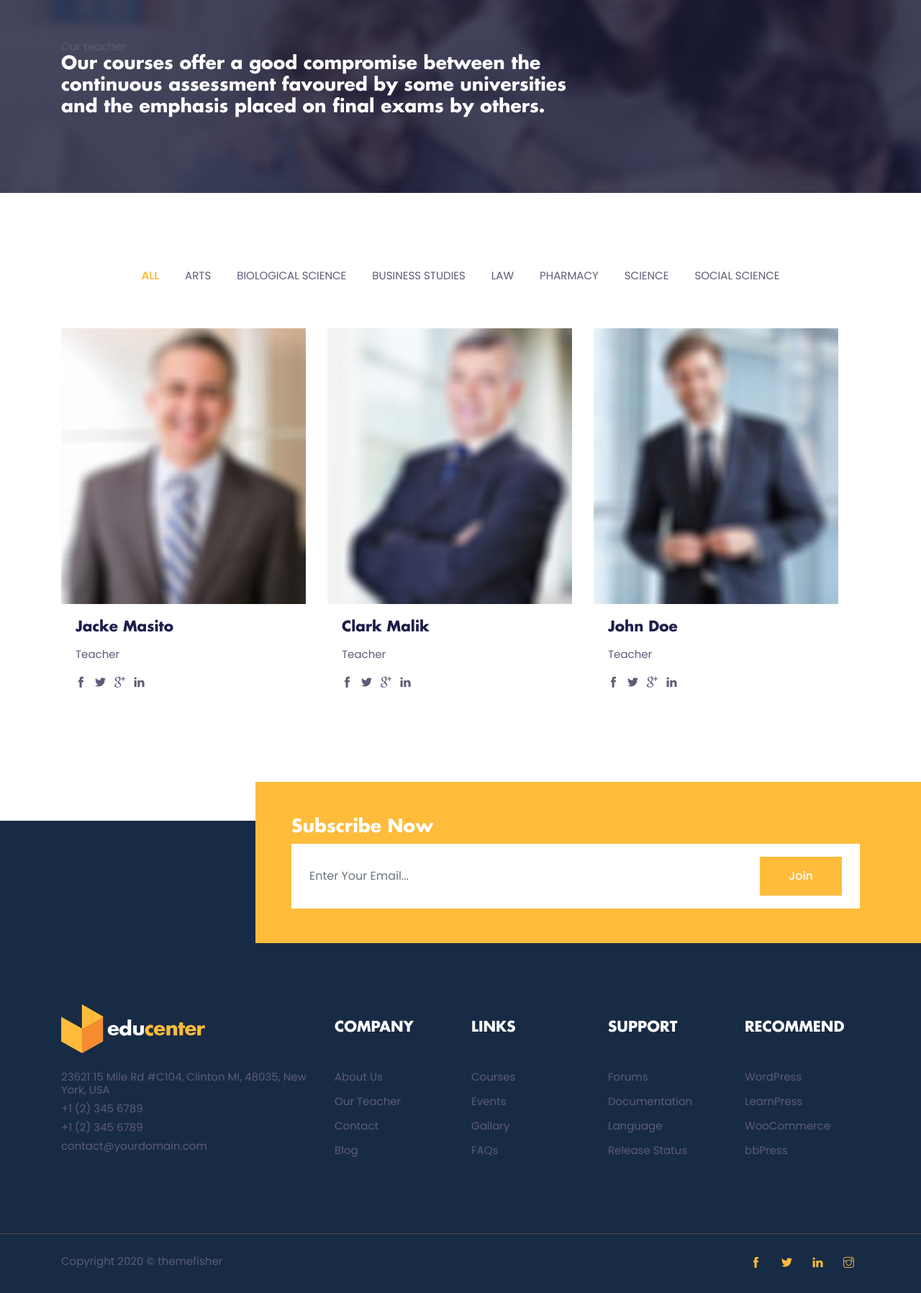
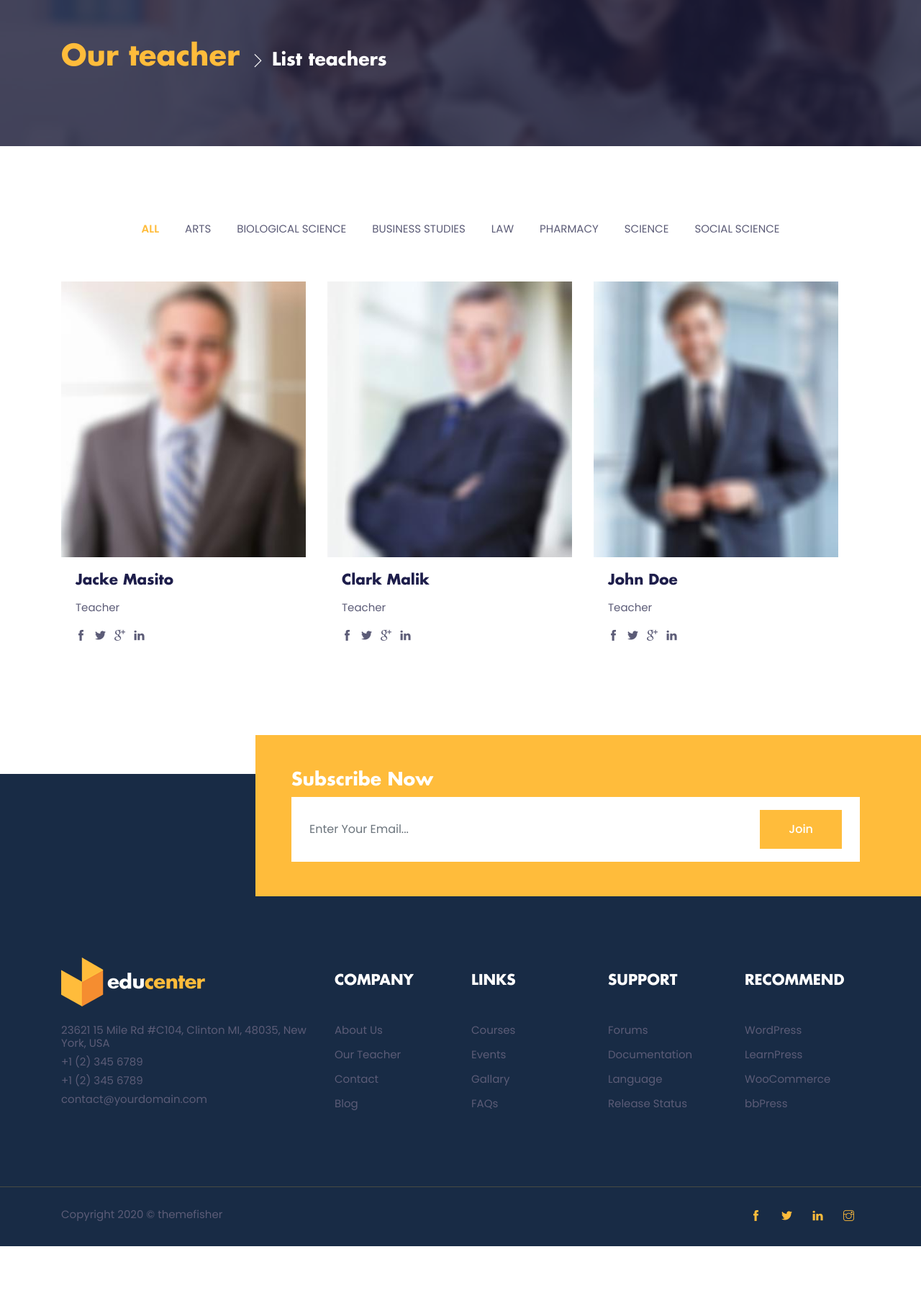
Before and after one commit to MilovanTomasevic/edu, a Django app: page /teacher/ in a window 1280 px wide. Shown: the part 144-1940 px from the top of the page at 72% size. After the commit the page ends 1875 px from the top, so only its background shows below. Run offline with Django 3.2, Linux system fonts and the light colour scheme; some libraries are stand-ins or nearby versions.

Commit message:
minimal fix UI - link, title, position

```diff
--- a/edu/blog/templates/blog/blog.html
+++ b/edu/blog/templates/blog/blog.html
@@ -10,7 +10,7 @@
 <!-- blogs -->
 <section class="section">
   <div class="container">
-    <div class="row">
+    <div class="row justify-content-center">
         <div class="col-12">
           <!-- category list -->
           <ul class="list-inline text-center filter-controls mb-5">
--- a/edu/blog/templates/blog/post_list.html
+++ b/edu/blog/templates/blog/post_list.html
@@ -10,7 +10,7 @@
 <!-- blogs -->
 <section class="section">
   <div class="container">
-    <div class="row">
+    <div class="row justify-content-center">
         <div class="col-12">
             <!-- category list -->
             <ul class="list-inline text-center filter-controls mb-5">
--- a/edu/events/templates/events/event_list.html
+++ b/edu/events/templates/events/event_list.html
@@ -12,7 +12,7 @@
 <!-- events -->
 <section class="section">
   <div class="container">
-    <div class="row">
+    <div class="row justify-content-center">
       <!-- event -->
       {% for event in events %}{% now "Y-m-d" as todays_date %}
       {% if todays_date < event.event_date|date:"Y-m-d" %}
--- a/edu/templates/header.html
+++ b/edu/templates/header.html
@@ -98,14 +98,10 @@
                 Pages
               </a>
               <div class="dropdown-menu" aria-labelledby="navbarDropdown">
-                <a class="dropdown-item" href="{% url 'ecenter-teacher' %}">Teacher</a>
-                <a class="dropdown-item" href="{% url 'ecenter-teacher-single' %}">Teacher Single</a>
+                <a class="dropdown-item" href="{% url 'ecenter-teacher' %}">Teachers</a>
                 <a class="dropdown-item" href="{% url 'ecenter-notice' %}">Notice</a>
-                {% comment %} <a class="dropdown-item" href="{% url 'ecenter-notice-single' %}">Notice Details</a> {% endcomment %}
                 <a class="dropdown-item" href="{% url 'ecenter-research' %}">Research</a>
                 <a class="dropdown-item" href="{% url 'ecenter-scholarship' %}">Scholarship</a>
-                {% comment %} <a class="dropdown-item" href="{% url 'ecenter-event-single' %}">Event Details</a> {% endcomment %}
-                <a class="dropdown-item" href="#">Blog Details</a>
               </div>
             </li>
             <li {% if contactdetails.contact_heading_message %} class="nav-item active" {% else %} class="nav-item @@contact" {% endif %}>
--- a/edu/templates/teacher.html
+++ b/edu/templates/teacher.html
@@ -2,8 +2,9 @@
 
 {% load static %}
 
-{% block page_title %}Our teacher{% endblock page_title%}
-{% block page_title_details %}Our courses offer a good compromise between the continuous assessment favoured by some universities and the emphasis placed on final exams by others.{% endblock page_title_details%}
+{% block page_title %}<a class="h2 text-primary font-secondary" href="{% url 'ecenter-about' %}">Our teacher</a>{% endblock page_title %}
+{% block page_title_details %}<li class="list-inline-item text-white h3 font-secondary nasted">List teachers</li>{% endblock page_title_details %}
+
 
 {% block content %}
 <!-- teachers -->
```
